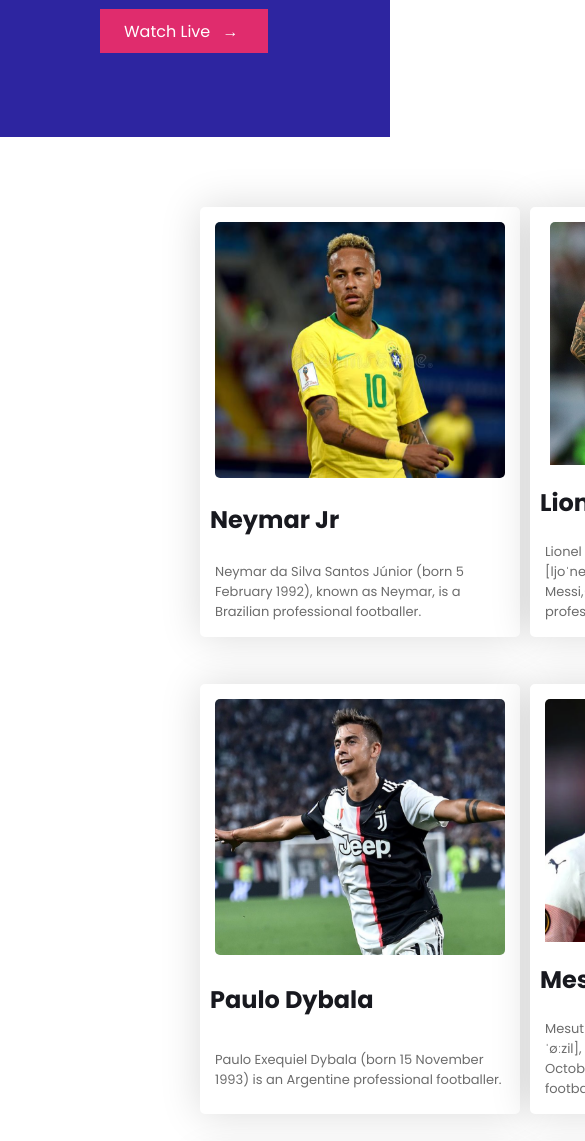
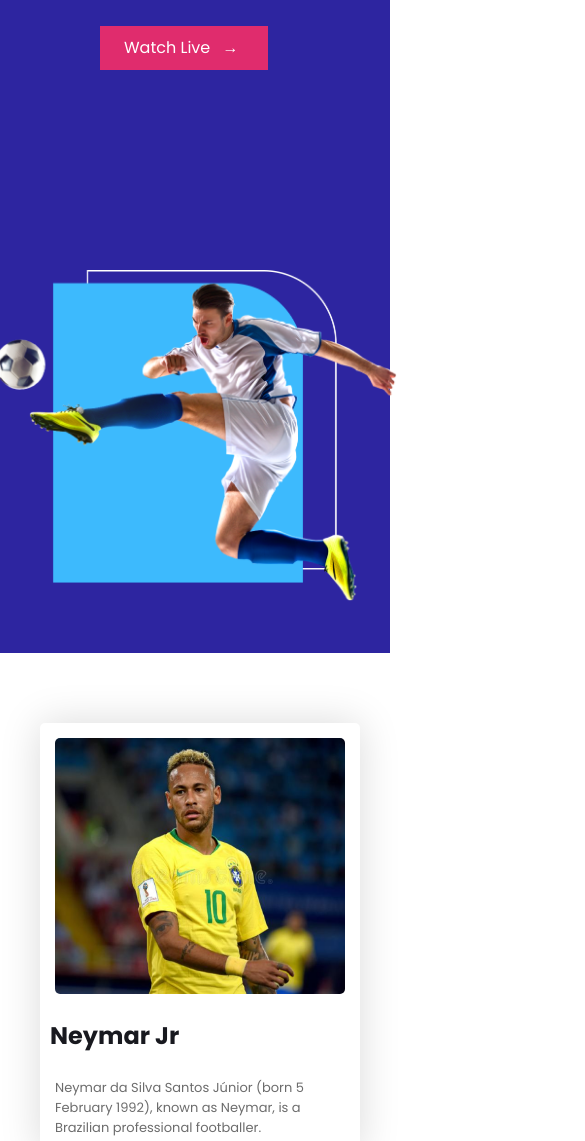
Before and after one commit to masudtalukdar/responsive-football, a plain HTML site: page index.html in a window 390 px wide. Shown: the part 540-1681 px from the top of the page, 585 px wide, since content can reach past the window. Drawn offline with Linux system fonts and the light colour scheme.

Commit message:
final push

```diff
--- a/index.html
+++ b/index.html
@@ -225,7 +225,7 @@
       <section class="theme">
         <div>
           <iframe
-            width="560"
+            width="100%"
             height="315"
             src="https://www.youtube-nocookie.com/embed/VBDdd_c3Ack"
             title="YouTube video player"
--- a/styles/style.css
+++ b/styles/style.css
@@ -14,7 +14,8 @@ body {
   justify-content: space-around;
   align-items: center;
   width: auto;
-  height: 677px;
+  height: auto;
+  padding: 100px 0;
   background: #2d25a0;
   padding: 0 100px;
 }
@@ -26,9 +27,11 @@ body {
 }
 .text {
   width: 50%;
+  padding: 100px 0px;
 }
 .banner img {
   width: 50%;
+  padding: 100px 0px;
 }
 .button {
   display: flex;
@@ -114,9 +117,10 @@ p {
   transition: 3s;
 }
 .players-list {
-  width: 330px;
-  height: 450px;
   padding-bottom: 27px;
+  display: flex;
+  align-items: center;
+  justify-content: center;
 }
 
 /* -----------
@@ -144,7 +148,9 @@ p {
       theme
       -------------*/
 .theme {
-  margin-left: 480px;
+  display: flex;
+  align-items: center;
+  justify-content: center;
 }
 /* ---------------
       Footer
@@ -182,3 +188,35 @@ footer {
   line-height: 24px;
   margin: 20px 0px 30px;
 }
+
+/* --------------
+Media Queries
+-----------------*/
+@media only screen and (max-width: 780px) {
+  .container {
+    grid-template-columns: 1fr;
+  }
+  .banner {
+    display: flex;
+    flex-direction: column;
+    width: auto;
+  }
+  .news-container {
+    display: flex;
+    flex-direction: column;
+  }
+  .text {
+    width: 100%;
+  }
+  .banner img {
+    height: 333px;
+    width: auto;
+    padding-bottom: 50px;
+  }
+  .container {
+    display: flex;
+    flex-direction: column;
+    justify-content: center;
+    align-items: center;
+  }
+}
```
